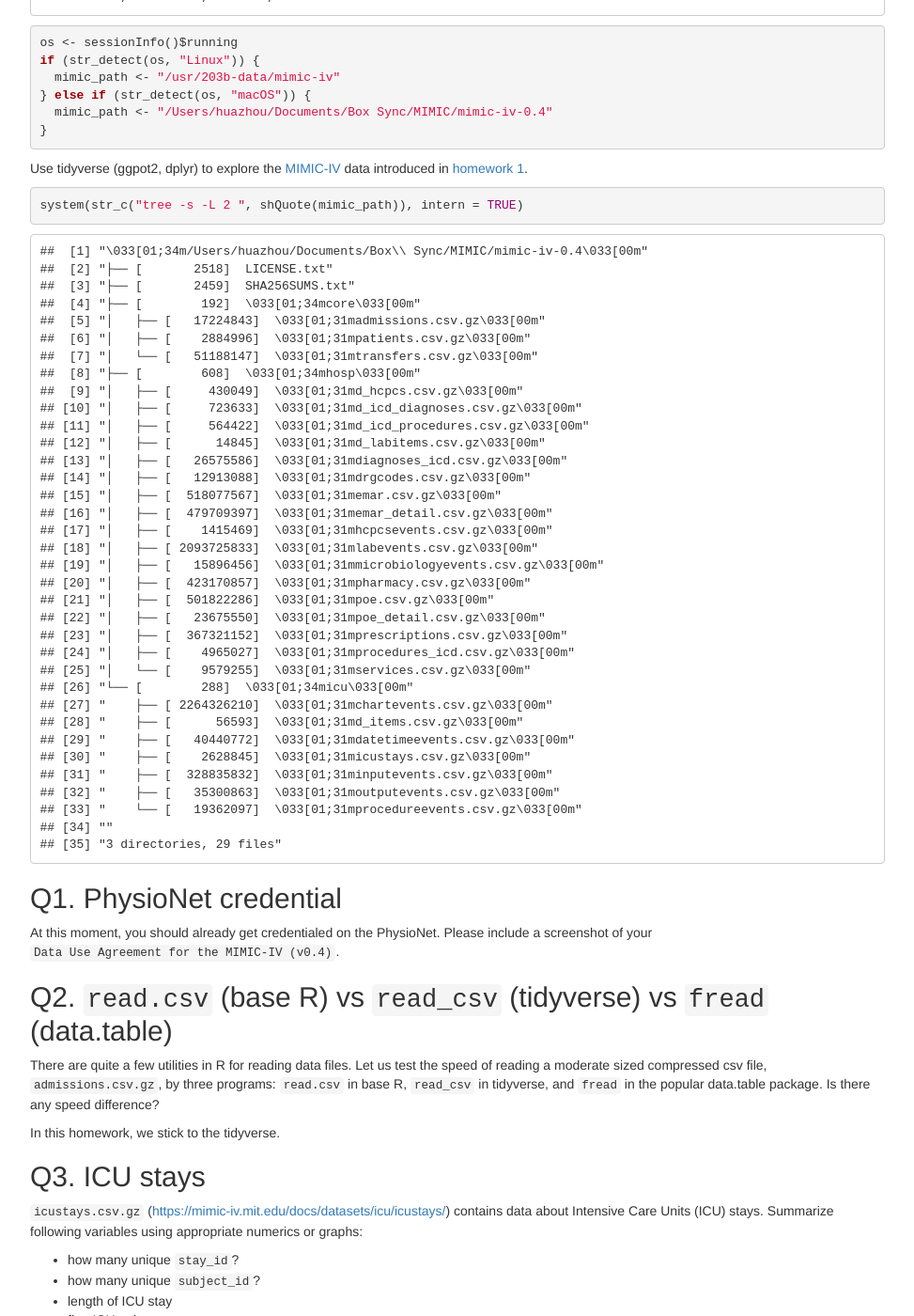
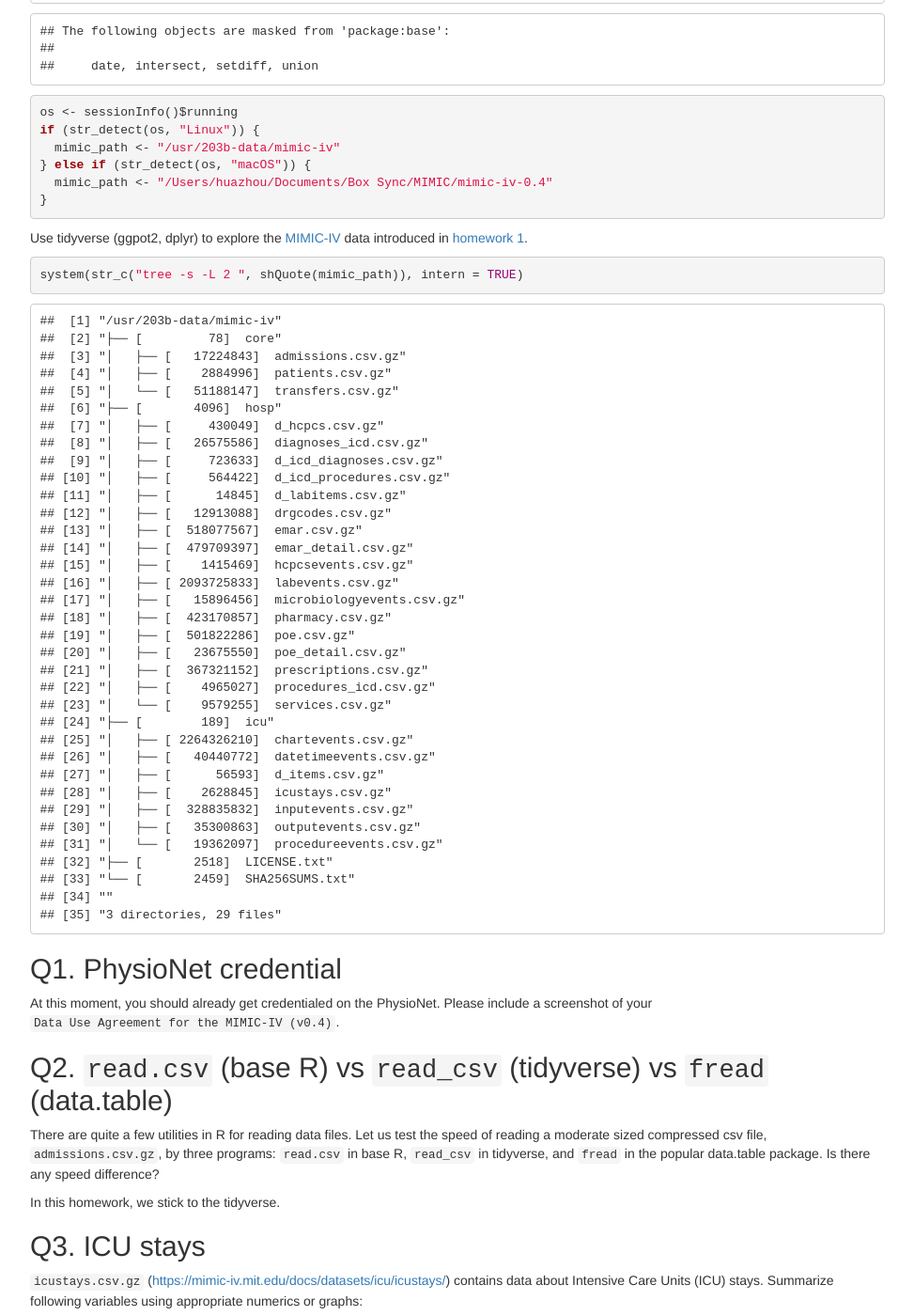
Before and after one commit to ucla-biostat203b-2021winter/ucla-biostat203b-2021winter.github.io, a Jekyll site: the page hw/hw2/hw2.html, which Jekyll copies as it is, in a window 1280 px wide and 1400 px high, scrolled down 1641 px. Shown: the whole window at 94% size, without its empty margins (153-1126 px from the left). Built offline with Jekyll 4.4.1, drawn with Linux system fonts in a browser that asks for light colours; some of the changed text lies outside the part shown.

Commit message:
re-knit on Linux

```diff
--- a/hw/hw2/hw2.html
+++ b/hw/hw2/hw2.html
@@ -391,30 +391,34 @@ summary {
 
 <p>Display machine information for reproducibility:</p>
 <pre class="r"><code>sessionInfo()</code></pre>
-<pre><code>## R version 4.0.3 (2020-10-10)
-## Platform: x86_64-apple-darwin17.0 (64-bit)
-## Running under: macOS Catalina 10.15.7
+<pre><code>## R version 3.6.0 (2019-04-26)
+## Platform: x86_64-redhat-linux-gnu (64-bit)
+## Running under: CentOS Linux 7 (Core)
 ##
 ## Matrix products: default
-## BLAS:   /Library/Frameworks/R.framework/Versions/4.0/Resources/lib/libRblas.dylib
-## LAPACK: /Library/Frameworks/R.framework/Versions/4.0/Resources/lib/libRlapack.dylib
+## BLAS/LAPACK: /usr/lib64/R/lib/libRblas.so
 ##
 ## locale:
-## [1] en_US.UTF-8/en_US.UTF-8/en_US.UTF-8/C/en_US.UTF-8/en_US.UTF-8
+##  [1] LC_CTYPE=en_US.UTF-8       LC_NUMERIC=C
+##  [3] LC_TIME=en_US.UTF-8        LC_COLLATE=en_US.UTF-8
+##  [5] LC_MONETARY=en_US.UTF-8    LC_MESSAGES=en_US.UTF-8
+##  [7] LC_PAPER=en_US.UTF-8       LC_NAME=C
+##  [9] LC_ADDRESS=C               LC_TELEPHONE=C
+## [11] LC_MEASUREMENT=en_US.UTF-8 LC_IDENTIFICATION=C
 ##
 ## attached base packages:
 ## [1] stats     graphics  grDevices utils     datasets  methods   base
 ##
 ## loaded via a namespace (and not attached):
-##  [1] compiler_4.0.3  magrittr_2.0.1  tools_4.0.3     htmltools_0.5.1
+##  [1] compiler_3.6.0  magrittr_2.0.1  tools_3.6.0     htmltools_0.5.0
 ##  [5] yaml_2.2.1      stringi_1.5.3   rmarkdown_2.6   knitr_1.30
-##  [9] stringr_1.4.0   xfun_0.20       digest_0.6.27   rlang_0.4.10
+##  [9] stringr_1.4.0   xfun_0.19       digest_0.6.27   rlang_0.4.10
 ## [13] evaluate_0.14</code></pre>
 <pre class="r"><code>knitr::opts_chunk$set(echo = TRUE, cache = TRUE)
 library(tidyverse)</code></pre>
 <pre><code>## ── Attaching packages ─────────────────────────────────────── tidyverse 1.3.0 ──</code></pre>
 <pre><code>## ✓ ggplot2 3.3.3     ✓ purrr   0.3.4
-## ✓ tibble  3.0.5     ✓ dplyr   1.0.3
+## ✓ tibble  3.0.4     ✓ dplyr   1.0.2
 ## ✓ tidyr   1.1.2     ✓ stringr 1.4.0
 ## ✓ readr   1.4.0     ✓ forcats 0.5.0</code></pre>
 <pre><code>## ── Conflicts ────────────────────────────────────────── tidyverse_conflicts() ──
@@ -447,39 +451,39 @@ if (str_detect(os, &quot;Linux&quot;)) {
 }</code></pre>
 <p>Use tidyverse (ggpot2, dplyr) to explore the <a href="https://mimic-iv.mit.edu">MIMIC-IV</a> data introduced in <a href="https://ucla-biostat203b-2021winter.github.io/hw/hw1/hw1.html">homework 1</a>.</p>
 <pre class="r"><code>system(str_c(&quot;tree -s -L 2 &quot;, shQuote(mimic_path)), intern = TRUE)</code></pre>
-<pre><code>##  [1] &quot;\033[01;34m/Users/huazhou/Documents/Box\\ Sync/MIMIC/mimic-iv-0.4\033[00m&quot;
-##  [2] &quot;├── [       2518]  LICENSE.txt&quot;
-##  [3] &quot;├── [       2459]  SHA256SUMS.txt&quot;
-##  [4] &quot;├── [        192]  \033[01;34mcore\033[00m&quot;
-##  [5] &quot;│   ├── [   17224843]  \033[01;31madmissions.csv.gz\033[00m&quot;
-##  [6] &quot;│   ├── [    2884996]  \033[01;31mpatients.csv.gz\033[00m&quot;
-##  [7] &quot;│   └── [   51188147]  \033[01;31mtransfers.csv.gz\033[00m&quot;
-##  [8] &quot;├── [        608]  \033[01;34mhosp\033[00m&quot;
-##  [9] &quot;│   ├── [     430049]  \033[01;31md_hcpcs.csv.gz\033[00m&quot;
-## [10] &quot;│   ├── [     723633]  \033[01;31md_icd_diagnoses.csv.gz\033[00m&quot;
-## [11] &quot;│   ├── [     564422]  \033[01;31md_icd_procedures.csv.gz\033[00m&quot;
-## [12] &quot;│   ├── [      14845]  \033[01;31md_labitems.csv.gz\033[00m&quot;
-## [13] &quot;│   ├── [   26575586]  \033[01;31mdiagnoses_icd.csv.gz\033[00m&quot;
-## [14] &quot;│   ├── [   12913088]  \033[01;31mdrgcodes.csv.gz\033[00m&quot;
-## [15] &quot;│   ├── [  518077567]  \033[01;31memar.csv.gz\033[00m&quot;
-## [16] &quot;│   ├── [  479709397]  \033[01;31memar_detail.csv.gz\033[00m&quot;
-## [17] &quot;│   ├── [    1415469]  \033[01;31mhcpcsevents.csv.gz\033[00m&quot;
-## [18] &quot;│   ├── [ 2093725833]  \033[01;31mlabevents.csv.gz\033[00m&quot;
-## [19] &quot;│   ├── [   15896456]  \033[01;31mmicrobiologyevents.csv.gz\033[00m&quot;
-## [20] &quot;│   ├── [  423170857]  \033[01;31mpharmacy.csv.gz\033[00m&quot;
-## [21] &quot;│   ├── [  501822286]  \033[01;31mpoe.csv.gz\033[00m&quot;
-## [22] &quot;│   ├── [   23675550]  \033[01;31mpoe_detail.csv.gz\033[00m&quot;
-## [23] &quot;│   ├── [  367321152]  \033[01;31mprescriptions.csv.gz\033[00m&quot;
-## [24] &quot;│   ├── [    4965027]  \033[01;31mprocedures_icd.csv.gz\033[00m&quot;
-## [25] &quot;│   └── [    9579255]  \033[01;31mservices.csv.gz\033[00m&quot;
-## [26] &quot;└── [        288]  \033[01;34micu\033[00m&quot;
-## [27] &quot;    ├── [ 2264326210]  \033[01;31mchartevents.csv.gz\033[00m&quot;
-## [28] &quot;    ├── [      56593]  \033[01;31md_items.csv.gz\033[00m&quot;
-## [29] &quot;    ├── [   40440772]  \033[01;31mdatetimeevents.csv.gz\033[00m&quot;
-## [30] &quot;    ├── [    2628845]  \033[01;31micustays.csv.gz\033[00m&quot;
-## [31] &quot;    ├── [  328835832]  \033[01;31minputevents.csv.gz\033[00m&quot;
-## [32] &quot;    ├── [   35300863]  \033[01;31moutputevents.csv.gz\033[00m&quot;
-## [33] &quot;    └── [   19362097]  \033[01;31mprocedureevents.csv.gz\033[00m&quot;
+<pre><code>##  [1] &quot;/usr/203b-data/mimic-iv&quot;
+##  [2] &quot;├── [         78]  core&quot;
+##  [3] &quot;│   ├── [   17224843]  admissions.csv.gz&quot;
+##  [4] &quot;│   ├── [    2884996]  patients.csv.gz&quot;
+##  [5] &quot;│   └── [   51188147]  transfers.csv.gz&quot;
+##  [6] &quot;├── [       4096]  hosp&quot;
+##  [7] &quot;│   ├── [     430049]  d_hcpcs.csv.gz&quot;
+##  [8] &quot;│   ├── [   26575586]  diagnoses_icd.csv.gz&quot;
+##  [9] &quot;│   ├── [     723633]  d_icd_diagnoses.csv.gz&quot;
+## [10] &quot;│   ├── [     564422]  d_icd_procedures.csv.gz&quot;
+## [11] &quot;│   ├── [      14845]  d_labitems.csv.gz&quot;
+## [12] &quot;│   ├── [   12913088]  drgcodes.csv.gz&quot;
+## [13] &quot;│   ├── [  518077567]  emar.csv.gz&quot;
+## [14] &quot;│   ├── [  479709397]  emar_detail.csv.gz&quot;
+## [15] &quot;│   ├── [    1415469]  hcpcsevents.csv.gz&quot;
+## [16] &quot;│   ├── [ 2093725833]  labevents.csv.gz&quot;
+## [17] &quot;│   ├── [   15896456]  microbiologyevents.csv.gz&quot;
+## [18] &quot;│   ├── [  423170857]  pharmacy.csv.gz&quot;
+## [19] &quot;│   ├── [  501822286]  poe.csv.gz&quot;
+## [20] &quot;│   ├── [   23675550]  poe_detail.csv.gz&quot;
+## [21] &quot;│   ├── [  367321152]  prescriptions.csv.gz&quot;
+## [22] &quot;│   ├── [    4965027]  procedures_icd.csv.gz&quot;
+## [23] &quot;│   └── [    9579255]  services.csv.gz&quot;
+## [24] &quot;├── [        189]  icu&quot;
+## [25] &quot;│   ├── [ 2264326210]  chartevents.csv.gz&quot;
+## [26] &quot;│   ├── [   40440772]  datetimeevents.csv.gz&quot;
+## [27] &quot;│   ├── [      56593]  d_items.csv.gz&quot;
+## [28] &quot;│   ├── [    2628845]  icustays.csv.gz&quot;
+## [29] &quot;│   ├── [  328835832]  inputevents.csv.gz&quot;
+## [30] &quot;│   ├── [   35300863]  outputevents.csv.gz&quot;
+## [31] &quot;│   └── [   19362097]  procedureevents.csv.gz&quot;
+## [32] &quot;├── [       2518]  LICENSE.txt&quot;
+## [33] &quot;└── [       2459]  SHA256SUMS.txt&quot;
 ## [34] &quot;&quot;
 ## [35] &quot;3 directories, 29 files&quot;</code></pre>
 <div id="q1.-physionet-credential" class="section level2">
```
